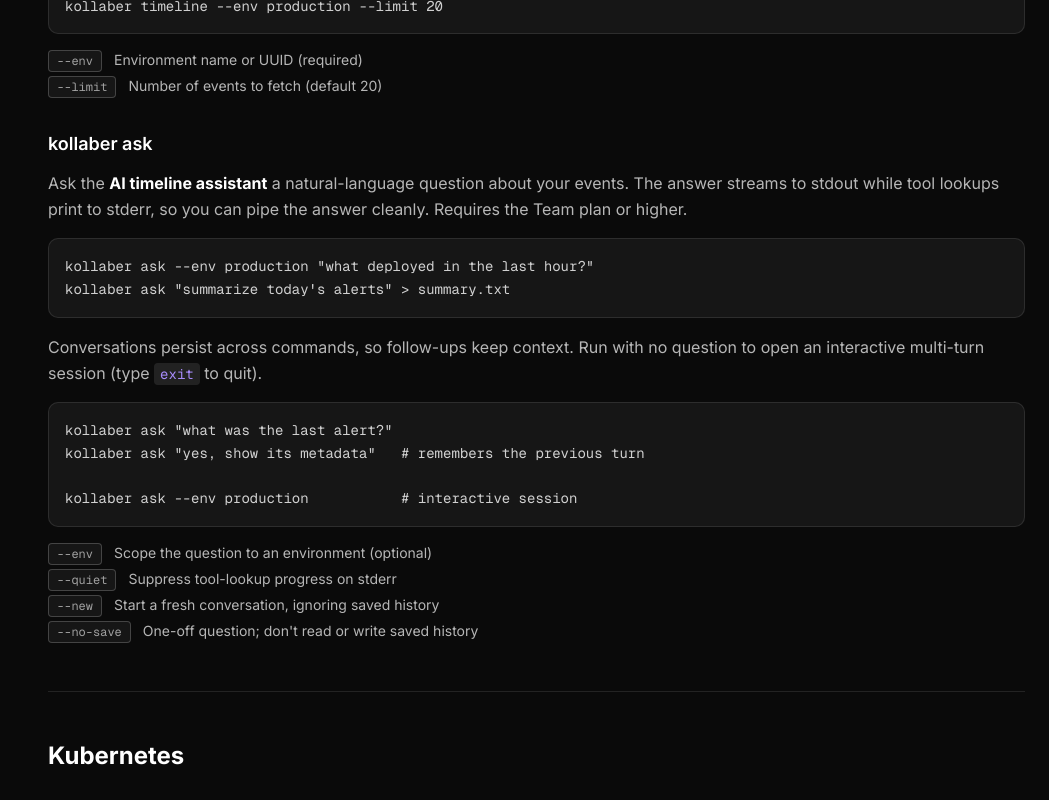
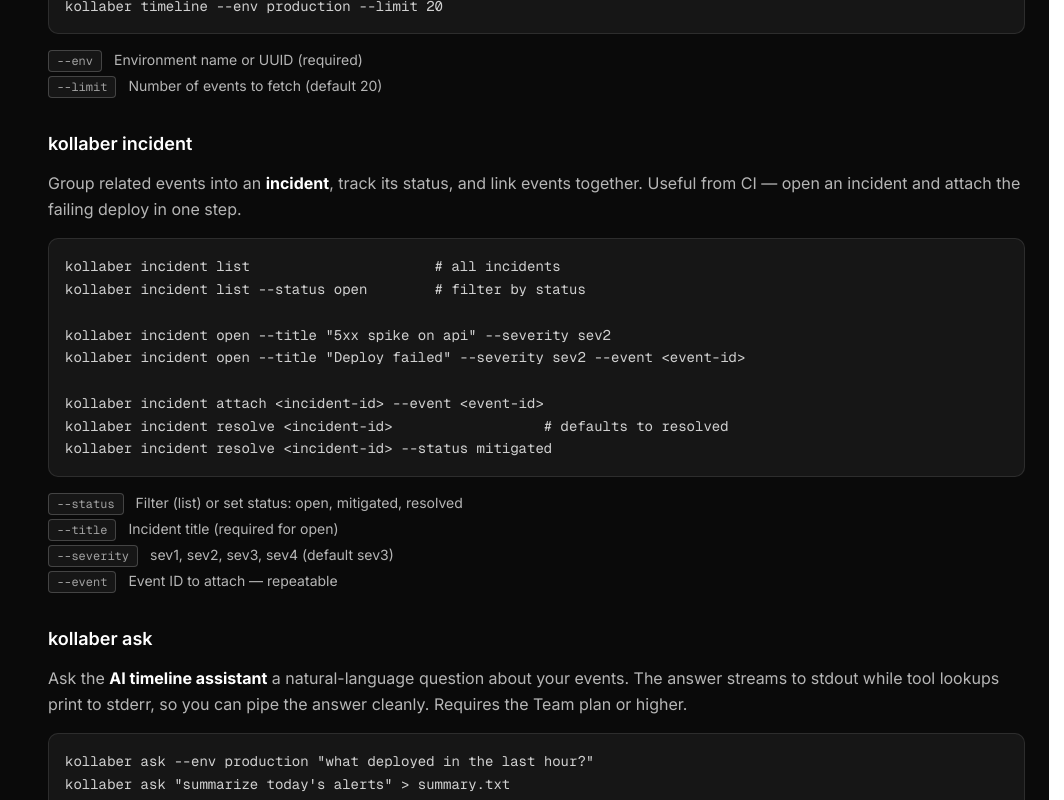
Before and after one commit to urbangeeks/kollaber, a Next.js app in the folder ui/: page /docs in a window 1280 px wide. Shown: the part 4780-5580 px from the top of the page, without its empty margins (216-1280 px from the left). Built offline with nearby package versions, Linux system fonts and the light colour scheme; no server answers.

Commit message:
docs: document incident CLI commands and API endpoints
- README CLI section: kollaber incident list/open/attach/resolve
- web docs CLI Reference: kollaber incident subsection with flags
- web docs API Reference: Incidents endpoints (list/create/get/patch/
  attach/postmortem)

```diff
--- a/ui/app/docs/page.tsx
+++ b/ui/app/docs/page.tsx
@@ -367,6 +367,28 @@ kollaber login --api https://kollaber.io --token <your-token>`}</Code>
               </div>
             </SubSection>
 
+            <SubSection title="kollaber incident">
+              <p>
+                Group related events into an <strong className="text-white">incident</strong>, track its status, and
+                link events together. Useful from CI — open an incident and attach the failing deploy in one step.
+              </p>
+              <Code>{`kollaber incident list                      # all incidents
+kollaber incident list --status open        # filter by status
+
+kollaber incident open --title "5xx spike on api" --severity sev2
+kollaber incident open --title "Deploy failed" --severity sev2 --event <event-id>
+
+kollaber incident attach <incident-id> --event <event-id>
+kollaber incident resolve <incident-id>                  # defaults to resolved
+kollaber incident resolve <incident-id> --status mitigated`}</Code>
+              <div className="mt-2 space-y-1 text-sm">
+                <div className="flex gap-3"><Badge>--status</Badge><span>Filter (list) or set status: open, mitigated, resolved</span></div>
+                <div className="flex gap-3"><Badge>--title</Badge><span>Incident title (required for open)</span></div>
+                <div className="flex gap-3"><Badge>--severity</Badge><span>sev1, sev2, sev3, sev4 (default sev3)</span></div>
+                <div className="flex gap-3"><Badge>--event</Badge><span>Event ID to attach — repeatable</span></div>
+              </div>
+            </SubSection>
+
             <SubSection title="kollaber ask">
               <p>
                 Ask the <strong className="text-white">AI timeline assistant</strong> a natural-language question about
@@ -723,6 +745,17 @@ kube-watcher \\
               </div>
             </SubSection>
 
+            <SubSection title="Incidents">
+              <div className="space-y-2">
+                <ApiRow method="GET"   path="/incidents"               desc="List incidents, filter by status (authenticated)" />
+                <ApiRow method="POST"  path="/incidents"               desc="Open an incident, optionally with event_ids (authenticated)" />
+                <ApiRow method="GET"   path="/incidents/:id"           desc="Get an incident with its linked events (authenticated)" />
+                <ApiRow method="PATCH" path="/incidents/:id"           desc="Update title, severity, status, or owner (authenticated)" />
+                <ApiRow method="POST"  path="/incidents/:id/events"    desc="Attach events to an incident (authenticated)" />
+                <ApiRow method="POST"  path="/incidents/:id/postmortem" desc="Generate an AI postmortem (Pro plan)" />
+              </div>
+            </SubSection>
+
             <SubSection title="Settings">
               <div className="space-y-2">
                 <ApiRow method="GET" path="/settings/notifications" desc="Get email notification preferences (authenticated)" />
```
Also changed, not shown: 1 other file (tests, documents, lock files or other folders).
